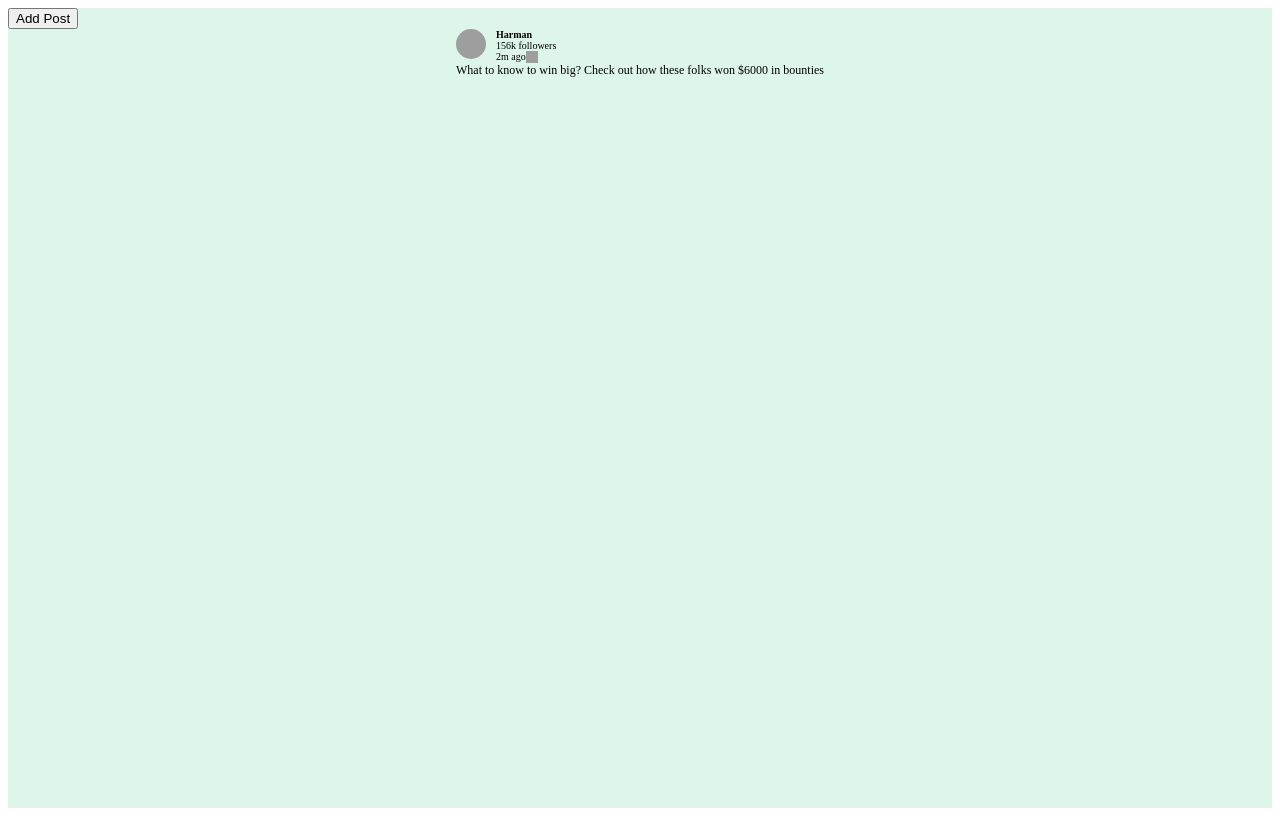
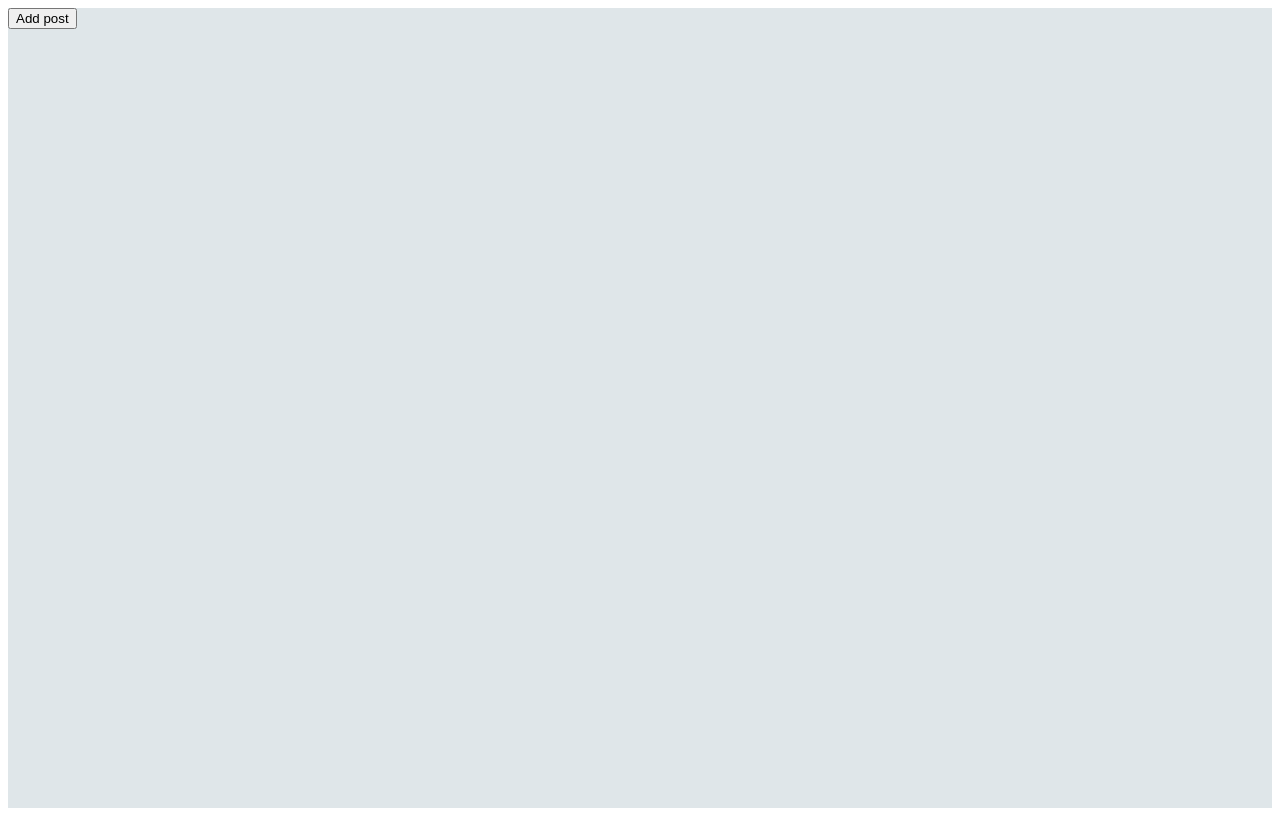
Before and after one commit to Harmankhurana/Cohort-3-Full-Stack-WebDevelopment, a React (Vite) app in the folder Week 9 - React.js/react-advance/: page / in a window 1280 px wide. Built offline with nearby package versions, Linux system fonts and the light colour scheme; grey boxes are pictures that could not be loaded.

Commit message:
feat(PostComponent): Creating a Add btn functionality which adds the posts

```diff
--- a/Week 9 - React.js/react-advance/src/App.jsx
+++ b/Week 9 - React.js/react-advance/src/App.jsx
@@ -1,29 +1,34 @@
-import PostComponent from './Post.jsx'
+import { useState } from "react";
+import PostComponent from "./Post.jsx";
 
 function App() {
-    // In memory array for keeping the post
-    const posts = [{
-          name : "Harman",
-          subtitle : "156k followers",
-          time : "2m ago",
-          image : "https://images.ctfassets.net/ub3bwfd53mwy/5zi8myLobtihb1cWl3tj8L/45a40e66765f26beddf7eeee29f74723/6_Image.jpg?w=750",
-          description : "What to know to win big? Check out how these folks won $6000 in bounties",
-    },]
+  const [posts, setPosts] = useState([]);
+
+  const postComponents = posts.map(post => <PostComponent
+    name={post.name}
+    subtitle={post.subtitle}
+    time={post.time}
+    image={post.image}
+    description={post.description}
+  />)
 
   function addPost() {
+    setPosts([...posts, {
+      name: "harkirat",
+      subtitle: "10000 followers",
+      time: "2m ago",
+      image: "https://appx-wsb-gcp-mcdn.akamai.net.in/subject/2023-01-17-0.17044360120951185.jpg",
+      description: "What to know how to win big? Check out how these folks won $6000 in bounties."
+    }])
+  }
 
-  }
-  return(
-    <div style={{background : "#def6e9", height : "100vh"}}>
-      <button onClick={addPost}>Add Post</button>
-      <div style={{display : "flex", justifyContent : "center"}}>
-        <PostComponent
-          name = {"Harman"}
-          subtitle = {"156k followers"}
-          time = {"2m ago"}
-          image = {"https://images.ctfassets.net/ub3bwfd53mwy/5zi8myLobtihb1cWl3tj8L/45a40e66765f26beddf7eeee29f74723/6_Image.jpg?w=750"}
-          description = {"What to know to win big? Check out how these folks won $6000 in bounties"}
-        />
+  return (
+    <div style={{background: "#dfe6e9", height: "100vh", }}>
+      <button onClick={addPost}>Add post</button>
+      <div style={{display: "flex", justifyContent: "center" }}>
+        <div>
+          {postComponents}
+        </div>
       </div>
     </div>
   )
--- a/Week 9 - React.js/react-advance/src/Post.jsx
+++ b/Week 9 - React.js/react-advance/src/Post.jsx
@@ -1,35 +1,34 @@
-const style = {
-    width : 200,
-    backgroundColor : "white",
-    borderRadius : 10,
-    borderColor : "grey",
-    borderWidth : 1,
-    padding : 20,
-}
+const style = { width: 200, backgroundColor: "white", borderRadius: 10, borderColor: "gray", borderWidth: 1, padding: 20 }
 
-function PostComponent({name, time, subtitle, image, description}) {
-    return <div style={{style}}>
-        <div style={{display : "flex"}}>
-            <img src={image} alt="profile image" style={{
-                width : 30,
-                height : 30,
-                borderRadius : 20,
-            }}/>
-            <div style={{fontSize : 10, marginLeft : 10}}>
+function PostComponent({name, subtitle, time, image, description}) {
+
+  return <>
+    <div style={style}>
+    <div style={{display: "flex"}}>
+      <img src={image} style={{
+        width: 30,
+        height: 30,
+        borderRadius: 20
+      }} />
+      <div style={{fontSize: 10, marginLeft: 10}}>
         <b>
           {name}
         </b>
         <div>{subtitle}</div>
-                {(time !== undefined) ? <div style={{display : "flex"}}>
+        {(time !== undefined) ? <div style={{display: 'flex'}}>
           <div>{time}</div>
-                    <img src="https://www.pngfind.com/pngs/m/589-5899814_png-file-svg-clock-icon-transparent-png.png" alt="Clock timer" style={{width : 12, height : 12}}/>
+          <img src={"https://media.istockphoto.com/id/931336618/vector/clock-vector-icon-isolated.jpg?s=612x612&w=0&k=20&c=I8EBJl8i6olqcrhAtKko74ydFEVbfCQ6s5Pbsx6vfas="} style={{width: 12, height: 12}} />
         </div> : null}
       </div>
     </div>
-        <div style={{fontSize : 12}}>
+    <div style={{fontSize: 12}}>
      {description}
     </div>
  </div>
+
+</>
 }
 
+
+
 export default PostComponent
```
Lines whose indentation alone changed are shown as unchanged.
